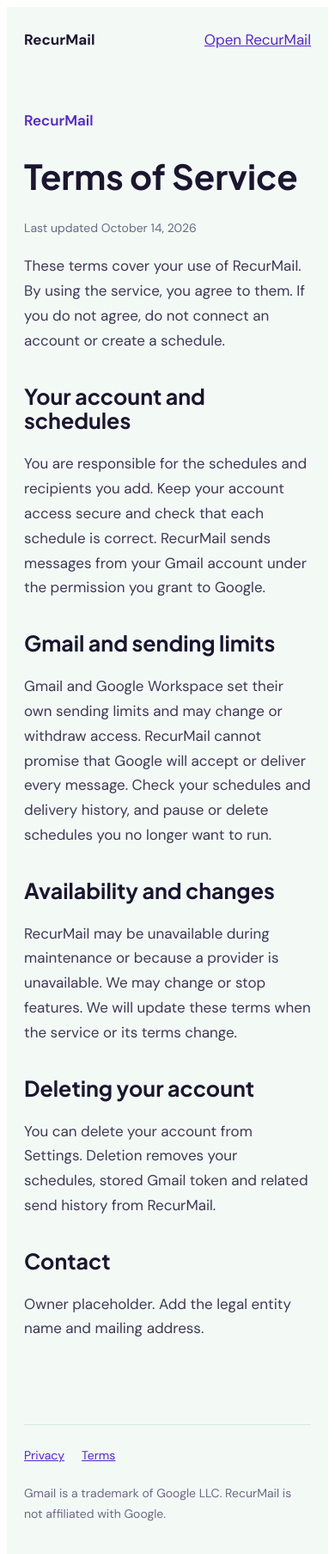
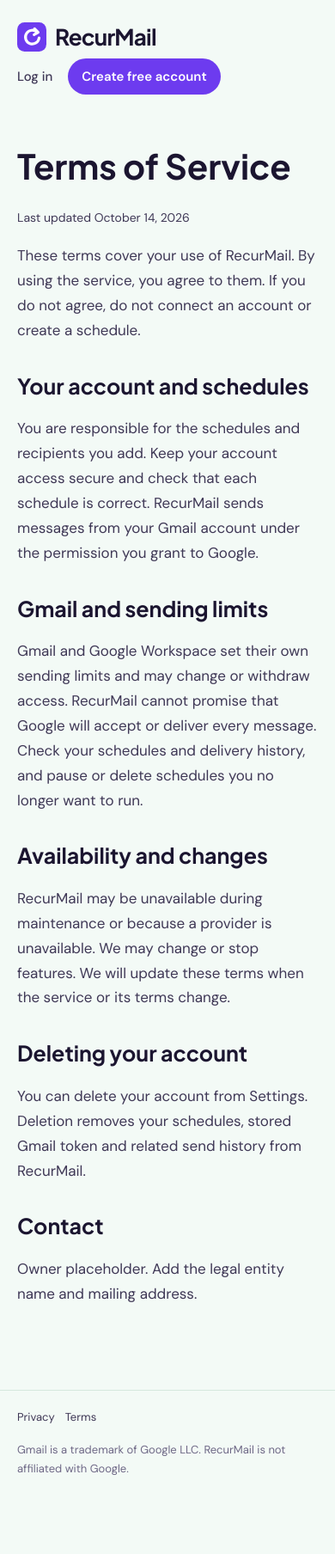
Before and after one commit to hassaans/recurmail, a Next.js app in the folder apps/web/: page /terms in a window 390 px wide. Shown: the top 1808 px of the page at 86% size. After the commit the page ends 1752 px from the top, so only its background shows below. Built offline with nearby package versions, Linux system fonts and the light colour scheme.

Commit message:
Polish legal page branding

```diff
--- a/apps/web/app/dashboard/page.module.css
+++ b/apps/web/app/dashboard/page.module.css
@@ -1,6 +1,5 @@
 .page {
   min-height: 100vh;
-  margin: -8px;
   background: #f3faf6;
   color: #1b1530;
   font: 17px / 1.6 var(--rm-font-body);
--- a/apps/web/app/globals.css
+++ b/apps/web/app/globals.css
@@ -1,4 +1,11 @@
 :root {
+  --rm-bg: #f3faf6;
+  --rm-grape: #6d3bef;
+  --rm-grape-dark: #5326d1;
+  --rm-ink: #1b1530;
+  --rm-ink-2: #3f3856;
+  --rm-muted: #6e6886;
+  --rm-radius-pill: 999px;
   --rm-font-display:
     var(--font-plus-jakarta-sans), "Plus Jakarta Sans", "DM Sans",
     var(--font-dm-sans), system-ui, sans-serif;
@@ -8,5 +15,8 @@
 }
 
 body {
+  margin: 0;
+  background: var(--rm-bg);
+  color: var(--rm-ink);
   font-family: var(--rm-font-body);
 }
--- a/apps/web/components/LegalDocument.module.css
+++ b/apps/web/components/LegalDocument.module.css
@@ -1,82 +1,172 @@
 .page {
-  --rm-bg: #f3faf6;
-  --rm-paper: #fff;
-  --rm-line: #d5e8dd;
-  --rm-ink: #1b1530;
-  --rm-ink-2: #3f3856;
-  --rm-muted: #6e6886;
-  --rm-grape-dark: #5326d1;
   min-height: 100vh;
   background: var(--rm-bg);
   color: var(--rm-ink);
   font: 17px / 1.7 var(--rm-font-body);
 }
+
 .page a {
   color: var(--rm-grape-dark);
 }
-.header,
-.main,
-.footer {
+
+.page a:focus-visible {
+  outline: 3px solid var(--rm-grape);
+  outline-offset: 4px;
+}
+
+.page :global(.wrap) {
+  width: min(100% - 56px, 1120px);
+  margin-inline: auto;
+}
+
+.page :global(.site-header) {
+  padding-top: 10px;
+}
+
+.page :global(.nav) {
+  display: flex;
+  align-items: center;
+  justify-content: space-between;
+  gap: 20px;
+  padding: 16px 0;
+}
+
+.page :global(.logo) {
+  display: inline-flex;
+  align-items: center;
+  gap: 10px;
+  flex: none;
+  color: var(--rm-ink);
+  font: 700 26px / 1 var(--rm-font-display);
+  letter-spacing: -0.03em;
+  text-decoration: none;
+}
+
+.page :global(.logo svg) {
+  width: 34px;
+  height: 34px;
+  flex: none;
+}
+
+.page :global(.nav-links) {
+  display: flex;
+  align-items: center;
+  justify-content: flex-end;
+  gap: 24px;
+  flex-wrap: wrap;
+  margin: 0;
+  padding: 0;
+  list-style: none;
+}
+
+.page :global(.nav-links a) {
+  color: var(--rm-ink-2);
+  font-size: 15px;
+  font-weight: 500;
+  text-decoration: none;
+}
+
+.page :global(.nav-links a:hover) {
+  color: var(--rm-grape-dark);
+}
+
+.page :global(.nav-links a.nav-login) {
+  white-space: nowrap;
+}
+
+.page :global(.nav-links a.nav-primary) {
+  padding: 11px 16px;
+  border-radius: var(--rm-radius-pill);
+  background: var(--rm-grape);
+  color: #fff;
+  font-weight: 600;
+  white-space: nowrap;
+}
+
+.page :global(.nav-links a.nav-primary:hover) {
+  background: var(--rm-grape-dark);
+  color: #fff;
+}
+
+.main {
   width: min(100% - 40px, 840px);
   margin: 0 auto;
-}
-.header {
-  display: flex;
-  justify-content: space-between;
-  gap: 20px;
-  padding: 24px 0;
-}
-.header a:first-child {
-  color: var(--rm-ink);
-  font-weight: 700;
-  text-decoration: none;
-}
-.main {
   padding: 44px 0 80px;
 }
+
 .main h1,
 .main h2 {
   font-family: var(--rm-font-display);
   line-height: 1.15;
 }
+
 .main h1 {
   font-size: clamp(40px, 6vw, 60px);
 }
+
 .main h2 {
   margin-top: 36px;
   font-size: 25px;
 }
+
 .main p,
 .main li {
   color: var(--rm-ink-2);
 }
-.main .eyebrow {
-  color: var(--rm-grape-dark);
-  font-weight: 600;
-}
-.main .updated {
+
+.updated {
   color: var(--rm-muted);
   font-size: 14px;
 }
-.footer {
+
+.page :global(.legal-footer) {
+  border-top: 1px solid #d5e8dd;
+  color: var(--rm-muted);
+  font-size: 13px;
+}
+
+.page :global(.footer-content) {
   display: flex;
   justify-content: space-between;
-  align-items: flex-start;
-  gap: 20px;
+  gap: 16px;
   flex-wrap: wrap;
-  padding: 24px 0 40px;
-  border-top: 1px solid var(--rm-line);
-  color: var(--rm-muted);
-  font-size: 14px;
+  padding: 20px 0 32px;
 }
-.footer nav {
+
+.page :global(.legal-footer nav) {
   display: flex;
-  gap: 20px;
+  gap: 12px;
 }
-.footer p {
+
+.page :global(.legal-footer nav a) {
+  color: var(--rm-ink-2);
+  text-decoration: none;
+}
+
+.page :global(.legal-footer nav a:hover) {
+  color: var(--rm-grape-dark);
+}
+
+.page :global(.legal-footer p) {
   margin: 0;
 }
-@media (max-width: 520px) {
+
+@media (max-width: 620px) {
+  .page :global(.wrap) {
+    width: min(100% - 40px, 1120px);
+  }
+
+  .page :global(.nav) {
+    align-items: flex-start;
+    flex-direction: column;
+    gap: 14px;
+  }
+
+  .page :global(.nav-links) {
+    justify-content: flex-start;
+    gap: 10px 18px;
+  }
+
   .main {
     padding-top: 24px;
   }
--- a/apps/web/components/LegalDocument.tsx
+++ b/apps/web/components/LegalDocument.tsx
@@ -1,5 +1,7 @@
 import type { ReactNode } from "react";
 import styles from "./LegalDocument.module.css";
+import { SiteFooter } from "./SiteFooter";
+import { SiteHeader } from "./SiteHeader";
 
 export function LegalDocument({
   title,
@@ -10,26 +12,13 @@
 }) {
   return (
     <div className={styles.page}>
-      <header className={styles.header}>
-        <a href="/">RecurMail</a>
-        <a href="/dashboard">Open RecurMail</a>
-      </header>
+      <SiteHeader variant="legal" />
       <main className={styles.main}>
-        <p className={styles.eyebrow}>RecurMail</p>
         <h1>{title}</h1>
         <p className={styles.updated}>Last updated October 14, 2026</p>
         <article>{children}</article>
       </main>
-      <footer className={styles.footer}>
-        <nav aria-label="Legal">
-          <a href="/privacy">Privacy</a>
-          <a href="/terms">Terms</a>
-        </nav>
-        <p>
-          Gmail is a trademark of Google LLC. RecurMail is not affiliated with
-          Google.
-        </p>
-      </footer>
+      <SiteFooter variant="legal" />
     </div>
   );
 }
--- a/apps/web/components/ScheduleEditor.module.css
+++ b/apps/web/components/ScheduleEditor.module.css
@@ -1,6 +1,5 @@
 .page {
   min-height: 100vh;
-  margin: -8px;
   background: #f3faf6;
   color: #1b1530;
   font: 17px / 1.6 var(--rm-font-body);
--- /dev/null
+++ b/apps/web/components/SiteFooter.tsx
@@ -0,0 +1,37 @@
+type SiteFooterProps = { variant: "marketing" | "legal" };
+
+export function SiteFooter({ variant }: SiteFooterProps) {
+  if (variant === "legal") {
+    return (
+      <footer className="legal-footer">
+        <div className="wrap footer-content">
+          <nav aria-label="Legal">
+            <a href="/privacy">Privacy</a>
+            <a href="/terms">Terms</a>
+          </nav>
+          <p>
+            Gmail is a trademark of Google LLC. RecurMail is not affiliated with
+            Google.
+          </p>
+        </div>
+      </footer>
+    );
+  }
+
+  return (
+    <footer>
+      <div className="wrap footer-content">
+        <p>© 2026 RecurMail · Recurring email for Gmail</p>
+        <p>
+          Gmail is a trademark of Google LLC. RecurMail is not affiliated with
+          or endorsed by Google.
+        </p>
+        <nav aria-label="Legal">
+          <a href="/privacy">Privacy</a>
+          {" · "}
+          <a href="/terms">Terms</a>
+        </nav>
+      </div>
+    </footer>
+  );
+}
--- /dev/null
+++ b/apps/web/components/SiteHeader.tsx
@@ -0,0 +1,61 @@
+import BrandMark from "./BrandMark";
+
+type SiteHeaderProps =
+  | { variant: "home" }
+  | { variant: "guide"; relatedGuide: "gmail" | "extension" }
+  | { variant: "legal" };
+
+const guideLinks = {
+  gmail: {
+    href: "/guides/gmail-recurring-email-extension-alternative",
+    label: "Extension alternative",
+  },
+  extension: { href: "/guides/recurring-email-gmail", label: "Gmail guide" },
+};
+
+export function SiteHeader(props: SiteHeaderProps) {
+  const isLegal = props.variant === "legal";
+  const isHome = props.variant === "home";
+
+  return (
+    <header className={`site-header wrap${isLegal ? " legal-header" : ""}`}>
+      <nav className="nav" aria-label="Main navigation">
+        <a className="logo" href="/" aria-label="RecurMail home">
+          <BrandMark />
+          RecurMail
+        </a>
+        <ul className="nav-links">
+          {isLegal ? null : (
+            <>
+              <li>
+                <a href={isHome ? "#how-it-works" : "/#how-it-works"}>
+                  How it works
+                </a>
+              </li>
+              <li>
+                <a href={isHome ? "#faq" : "/#faq"}>FAQ</a>
+              </li>
+              {props.variant === "guide" ? (
+                <li>
+                  <a href={guideLinks[props.relatedGuide].href}>
+                    {guideLinks[props.relatedGuide].label}
+                  </a>
+                </li>
+              ) : null}
+            </>
+          )}
+          <li>
+            <a className="nav-login" href="/dashboard">
+              Log in
+            </a>
+          </li>
+          <li>
+            <a className="nav-primary" href="/auth/signin">
+              Create free account
+            </a>
+          </li>
+        </ul>
+      </nav>
+    </header>
+  );
+}
```
Also changed, not shown: apps/web/app/guides/gmail-recurring-email-extension-alternative/page.tsx (+4 -44 lines), apps/web/app/guides/recurring-email-gmail/page.tsx (+4 -46 lines), apps/web/app/page.tsx (+4 -53 lines), 1 other file (tests, documents, lock files or other folders).
